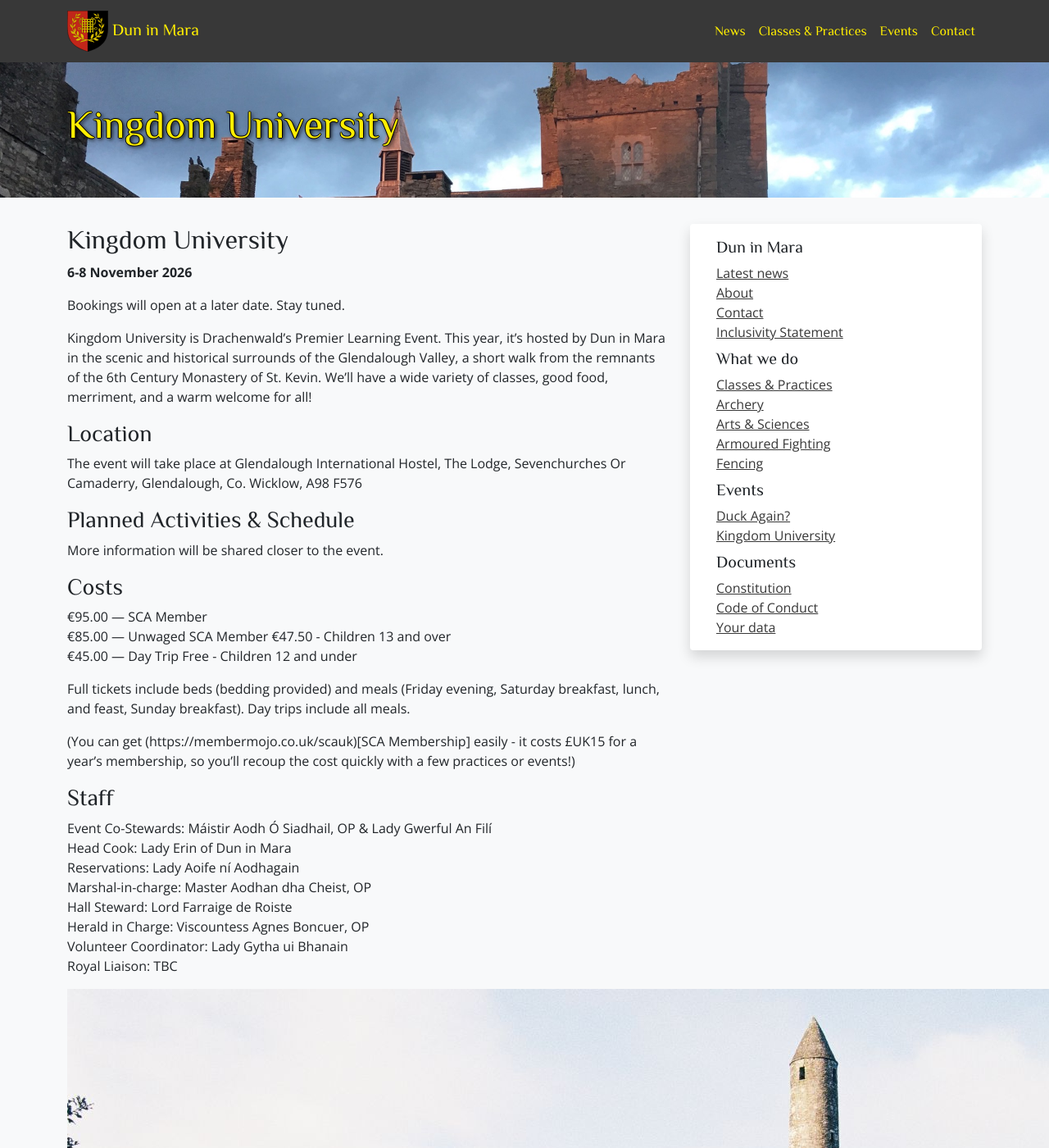
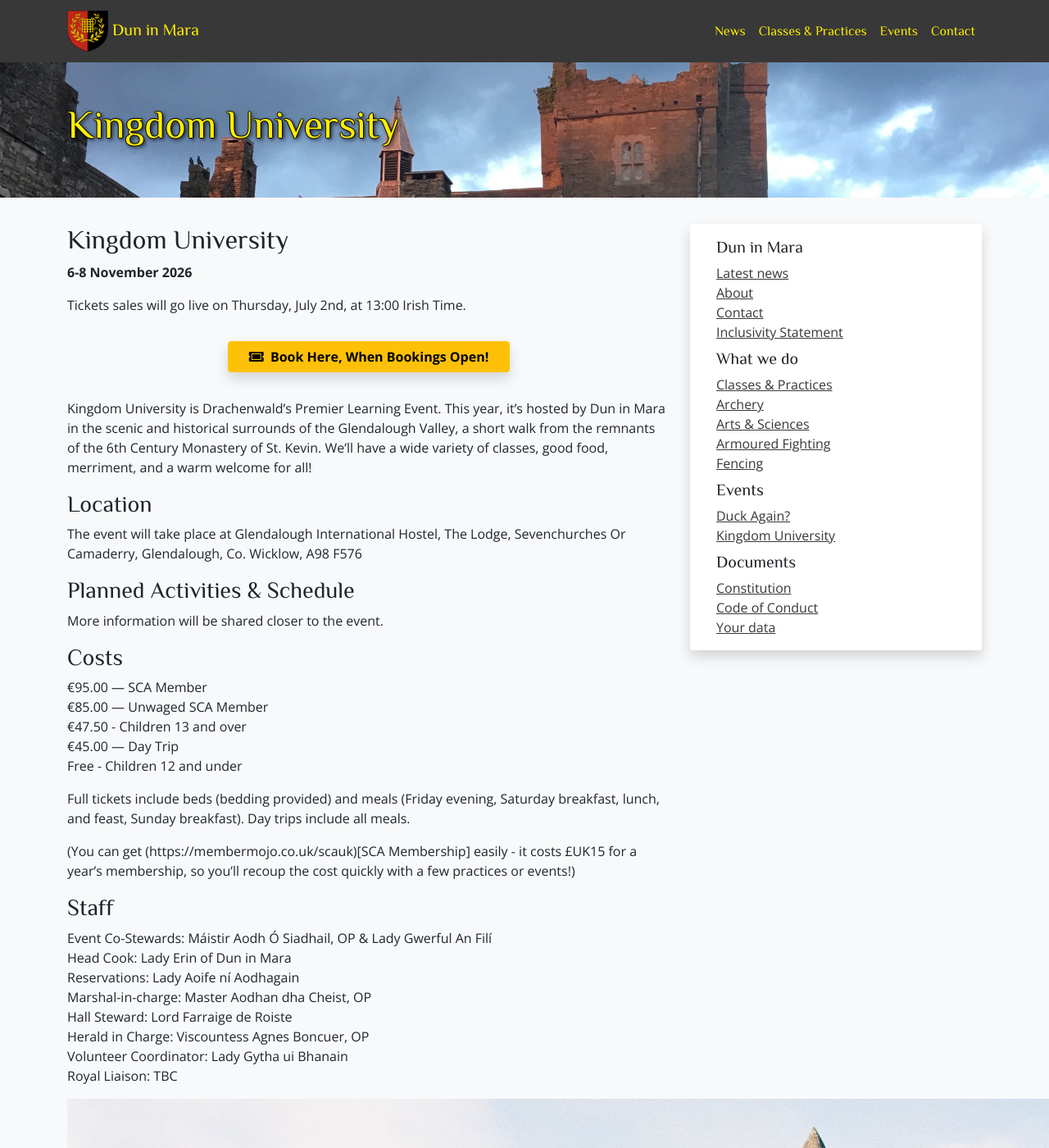
Before and after one commit to drachenwald/dun-in-mara, a Jekyll site: the page built from events/2026/kingdom-university/index.md, in a window 1280 px wide and 1400 px high. Shown: the whole window at 82% size. Built offline with Jekyll 4.4.1, drawn with Linux system fonts in a browser that asks for light colours; comment, search, counter and statistics services are not loaded.

Commit message:
KU Booking link, formatting

```diff
--- a/events/2026/kingdom-university/index.md
+++ b/events/2026/kingdom-university/index.md
@@ -8,11 +8,11 @@
 
 **6-8 November 2026**
 
-Bookings will open at a later date. Stay tuned.
+Tickets sales will go live on Thursday, July 2nd, at 13:00 Irish Time.
 
-<!-- <div class="text-center m-4">
-  <a class="btn btn-warning shadow m-2 w-50" href="https://fienta.com/duck-a-fun-day-of-throwing-sticks-at-targets-125566"><i class="fas fa-ticket-alt me-1 m"></i> Book here</a><br />
-</div> -->
+<div class="text-center m-4">
+  <a class="btn btn-warning shadow m-2 w-50" href="https://fienta.com/kingdom-univeristy-2026"><i class="fas fa-ticket-alt me-1 m"></i> Book Here, When Bookings Open!</a><br />
+</div>
 
 Kingdom University is Drachenwald’s Premier Learning Event. This year, it’s hosted by Dun in Mara in the scenic and historical surrounds of the Glendalough Valley, a short walk from the remnants of the 6th Century Monastery of St. Kevin. We’ll have a wide variety of classes, good food, merriment, and a warm welcome for all!
 
```
